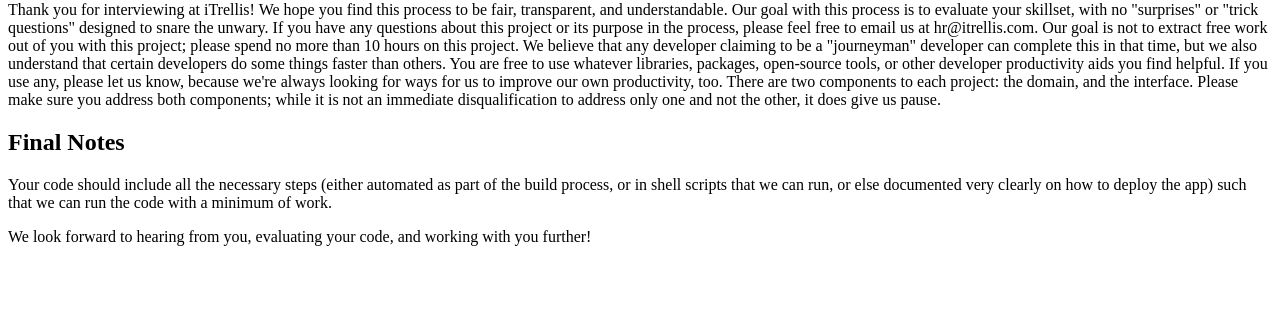
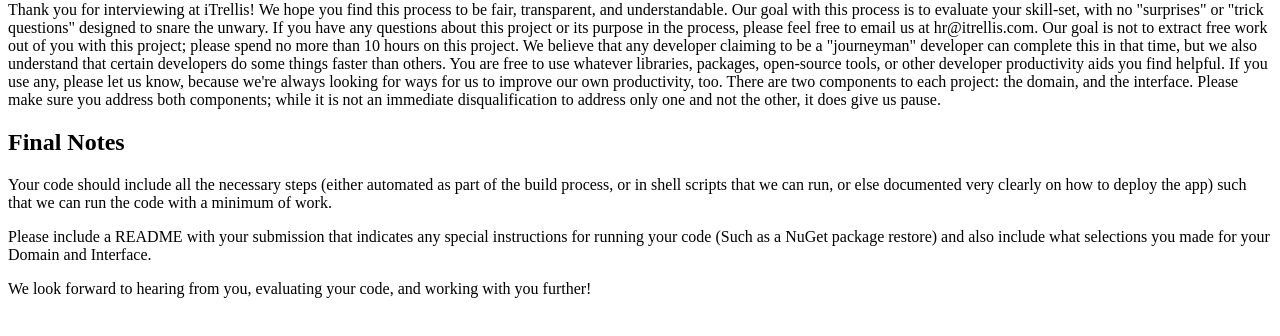
Before and after one commit to iTrellisLLC/Recruiting, a plain HTML site: page index.html in a window 1280 px wide. Shown: the part 106-442 px from the top of the page. Drawn offline with nearby package versions, Linux system fonts and the light colour scheme.

Commit message:
ReadMe
Adding requirement of a README file.

```diff
--- a/index.html
+++ b/index.html
@@ -4,7 +4,6 @@
     <script src="https://ajax.googleapis.com/ajax/libs/angularjs/1.3.15/angular.min.js"></script>
     <script>
     var app = angular.module('recruiterApp', []);
-
     app.controller('Ctrl', function ($scope, $location) {
       var params = $location.search();
       for (var p in params) {
@@ -60,7 +59,7 @@
 
 Thank you for interviewing at iTrellis! We hope you find this process
 to be fair, transparent, and understandable. Our goal with this
-process is to evaluate your skillset, with no "surprises" or "trick
+process is to evaluate your skill-set, with no "surprises" or "trick
 questions" designed to snare the unwary. If you have any questions
 about this project or its purpose in the process, please feel free
 to email us at hr@itrellis.com.
@@ -412,6 +411,8 @@ we can run, or else documented very clearly on how to deploy
 the app) such that we can run the code with a minimum of
 work.</p>
 
+<p>Please include a README with your submission that indicates any special instructions for running your code (Such as a NuGet package restore) and also include what selections you made for your Domain and Interface.</p>
+
 <p>We look forward to hearing from you, evaluating your code, and
 working with you further!</p>
 
```
